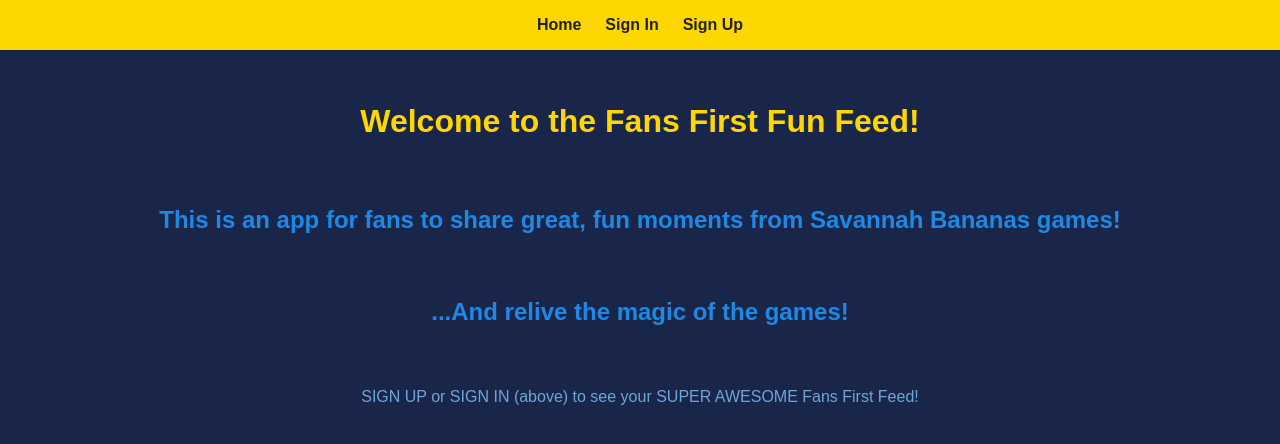
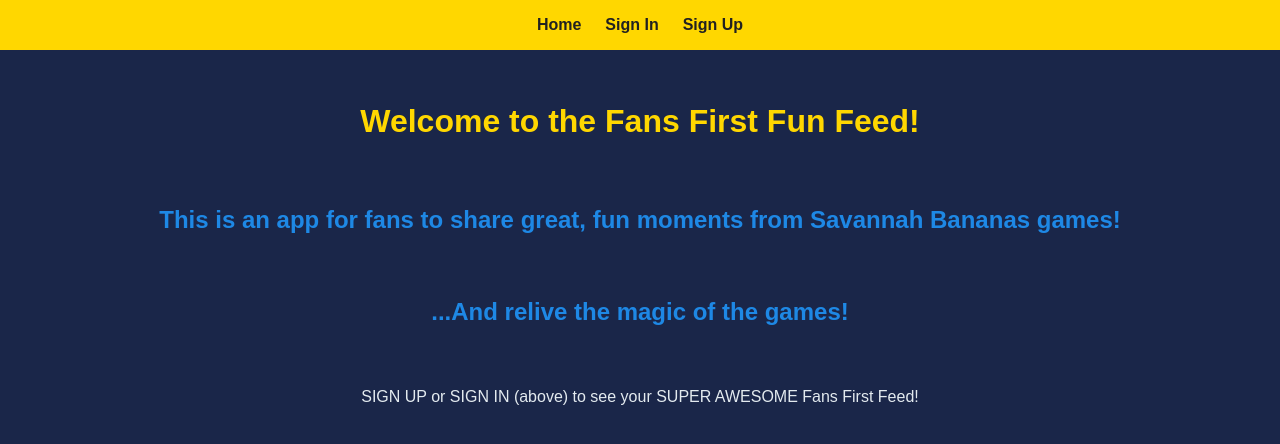
Before and after one commit to SylviaRemington/fans-first-fun-feed-frontend, a React (Vite) app: page / in a window 1280 px wide. Shown: the top 444 px of the page. Built offline with nearby package versions, Linux system fonts and the light colour scheme; no server answers.

Commit message:
adding css to fit with project requirements and updating CommentForm.jsx line 23 with class name

```diff
--- a/src/components/CommentForm/CommentForm.jsx
+++ b/src/components/CommentForm/CommentForm.jsx
@@ -20,6 +20,7 @@
     <form onSubmit={handleSubmit}>
       <label htmlFor='text-input'>Your comment:</label>
       <textarea
+        className="comment-box"
         required
         type='text'
         name='text'
--- a/src/index.css
+++ b/src/index.css
@@ -70,7 +70,7 @@
 /* New CSS that is not react generated */
 body {
   font-family: Arial, sans-serif;
-  color:#6ca6d9; /* #3C414F #212121 Dark gray for readable text */
+  color:#e3eaef; /* #3C414F #212121 Dark gray for readable text */
   background-color: #1A2649 ; /* #e0f7fa Light blue background */
   margin: 0;
   padding: 0;
@@ -156,6 +156,11 @@
   font-size: 1rem;
 }
 
+.comment-box {
+  color: #212121;
+  background-color: #ffffff;
+}
+
 button {
   background-color: #ffd700; /* Lighter yellow buttons */
   color: #1A2649;
```
